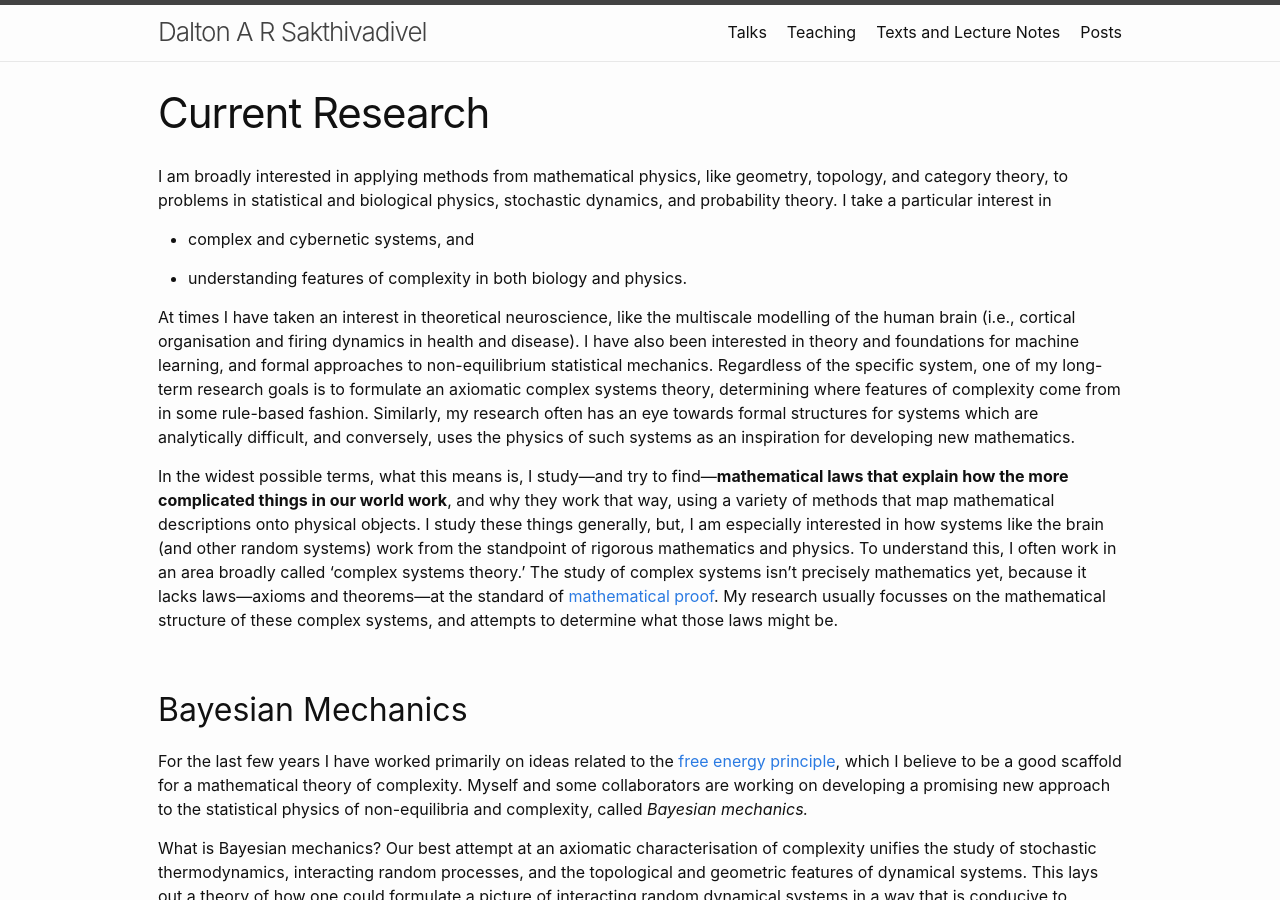
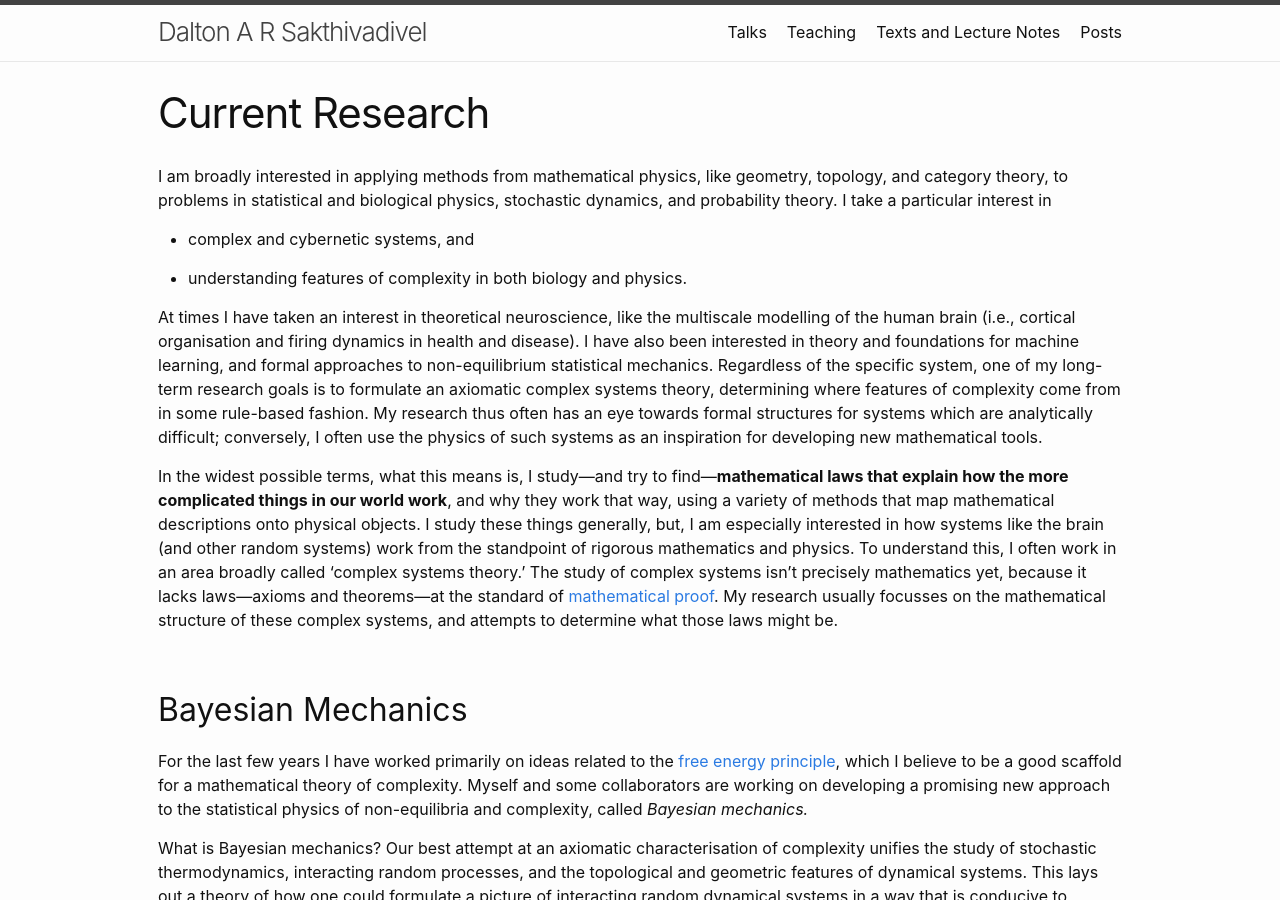
Before and after one commit to DARSakthi/DARSakthi.github.io, a Jekyll site: the page built from research.markdown, in a window 1280 px wide and 900 px high. Built offline with Jekyll 4.4.1, drawn with Linux system fonts in a browser that asks for light colours.

Commit message:
Added text

```diff
--- a/research.markdown
+++ b/research.markdown
@@ -10,7 +10,7 @@ I am broadly interested in applying methods from mathematical physics, like geom
 
 - understanding features of complexity in both biology and physics.
 
-At times I have taken an interest in theoretical neuroscience, like the multiscale modelling of the human brain (i.e., cortical organisation and firing dynamics in health and disease). I have also been interested in theory and foundations for machine learning, and formal approaches to non-equilibrium statistical mechanics. Regardless of the specific system, one of my long-term research goals is to formulate an axiomatic complex systems theory, determining where features of complexity come from in some rule-based fashion. Similarly, my research often has an eye towards formal structures for systems which are analytically difficult, and conversely, uses the physics of such systems as an inspiration for developing new mathematics.
+At times I have taken an interest in theoretical neuroscience, like the multiscale modelling of the human brain (i.e., cortical organisation and firing dynamics in health and disease). I have also been interested in theory and foundations for machine learning, and formal approaches to non-equilibrium statistical mechanics. Regardless of the specific system, one of my long-term research goals is to formulate an axiomatic complex systems theory, determining where features of complexity come from in some rule-based fashion. My research thus often has an eye towards formal structures for systems which are analytically difficult; conversely, I often use the physics of such systems as an inspiration for developing new mathematical tools.
 
 In the widest possible terms, what this means is, I study—and try to find—**mathematical laws that explain how the more complicated things in our world work**, and why they work that way, using a variety of methods that map mathematical descriptions onto physical objects. I study these things generally, but, I am especially interested in how systems like the brain (and other random systems) work from the standpoint of rigorous mathematics and physics. To understand this, I often work in an area broadly called 'complex systems theory.' The study of complex systems isn’t precisely mathematics yet, because it lacks laws—axioms and theorems—at the standard of [mathematical proof](https://en.wikipedia.org/wiki/Mathematical_proof). My research usually focusses on the mathematical structure of these complex systems, and attempts to determine what those laws might be.
 
```
